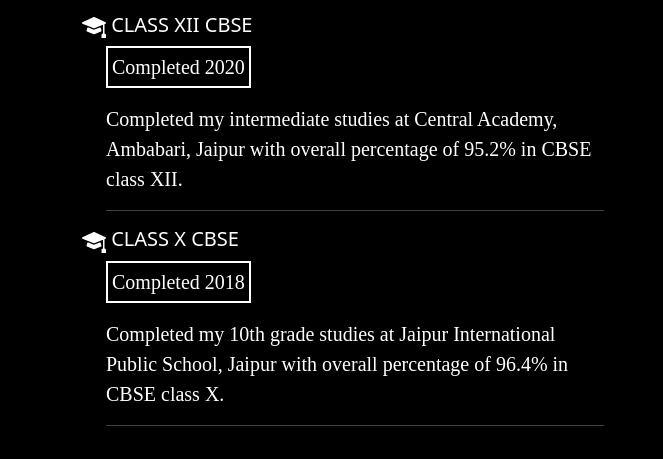
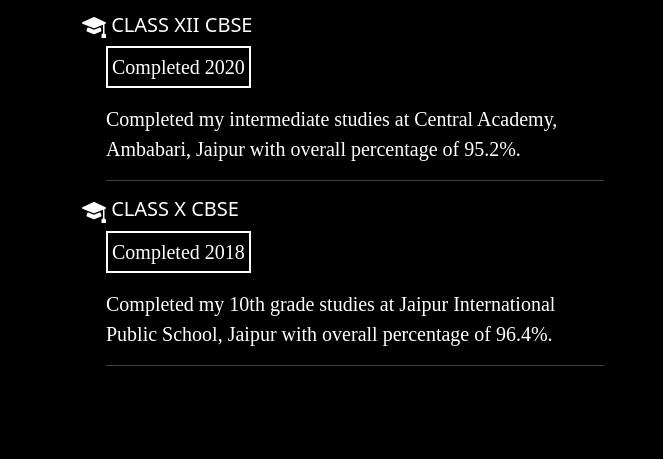
Before and after one commit to fatimareefat/my-portfolio, a plain HTML site: page index.html in a window 1280 px wide. Shown: the part 2682-3141 px from the top of the page, 0-663 px from the left. Drawn offline with nearby package versions, Linux system fonts and the light colour scheme; a web font is replaced by a local one.

Commit message:
Update index.html

```diff
--- a/index.html
+++ b/index.html
@@ -1270,7 +1270,7 @@
 					CLASS XII CBSE</h5>
 				<div  class="education container-fluid">
 					<p class="timeline p-1">Completed 2020</p>
-					<p class="card-text">Completed my intermediate studies at Central Academy, Ambabari, Jaipur with overall percentage of 95.2% in CBSE class XII.
+					<p class="card-text">Completed my intermediate studies at Central Academy, Ambabari, Jaipur with overall percentage of 95.2%.
 					</p>
 					<hr>
 				</div>
@@ -1283,7 +1283,7 @@
 					CLASS X CBSE</h5>
 				<div  class="education container-fluid">
 					<p class="timeline p-1">Completed 2018</p>
-					<p class="card-text">Completed my 10th grade studies at Jaipur International Public School, Jaipur with overall percentage of 96.4% in CBSE class X.
+					<p class="card-text">Completed my 10th grade studies at Jaipur International Public School, Jaipur with overall percentage of 96.4%.
 					</p>
 					<hr>
 				</div>
```
